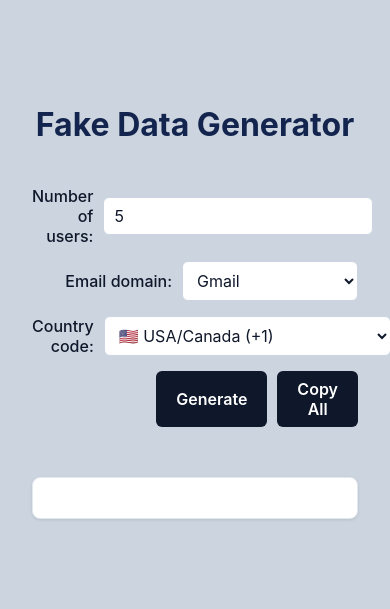
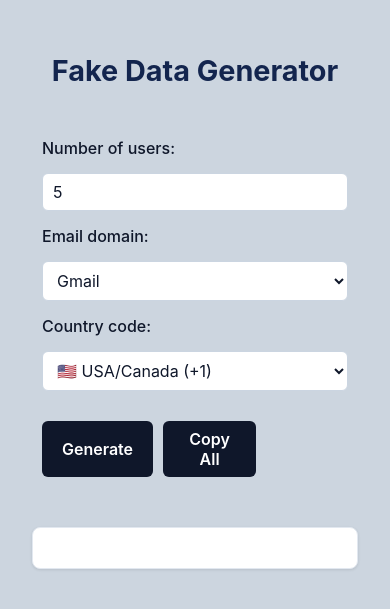
Before and after one commit to kumoji-ops/Fake_Data_Generator, a website: page index.html in a window 390 px wide. Shown: the part 113-722 px from the top of the page. Drawn offline with Linux system fonts and the light colour scheme.

Commit message:
Customize phone screen

```diff
--- a/style.css
+++ b/style.css
@@ -109,3 +109,54 @@ body {
     padding: 10px;
     border-radius: 5px;
 }
+
+/* Default for desktop */
+#output {
+    display: grid;
+    grid-template-columns: repeat(4, 1fr); /* Changed from 9 to 4 for desktop */
+    gap: 15px;
+    background: white;
+    padding: 20px;
+    border-radius: 8px;
+    margin-top: 20px;
+}
+
+/* Tablet */
+@media (max-width: 768px) {
+    #output {
+        grid-template-columns: repeat(2, 1fr); /* 2 columns on tablet */
+    }
+}
+
+/* Phone */
+@media (max-width: 480px) {
+    #output {
+        grid-template-columns: 1fr; /* 1 column on phone */
+    }
+
+    .controls-container {
+        width: 100%;
+        padding: 10px;
+    }
+
+    .control-row {
+        flex-direction: column; /* Stack labels above inputs */
+        align-items: flex-start;
+    }
+
+    .control-row label {
+        width: 100%;
+        text-align: left;
+        margin-bottom: 5px;
+    }
+
+    .control-row input,
+    .control-row select {
+        width: 100%;
+    }
+
+    h1 {
+        font-size: 1.8rem; /* Smaller title on phone */
+        text-align: center;
+    }
+}
```
